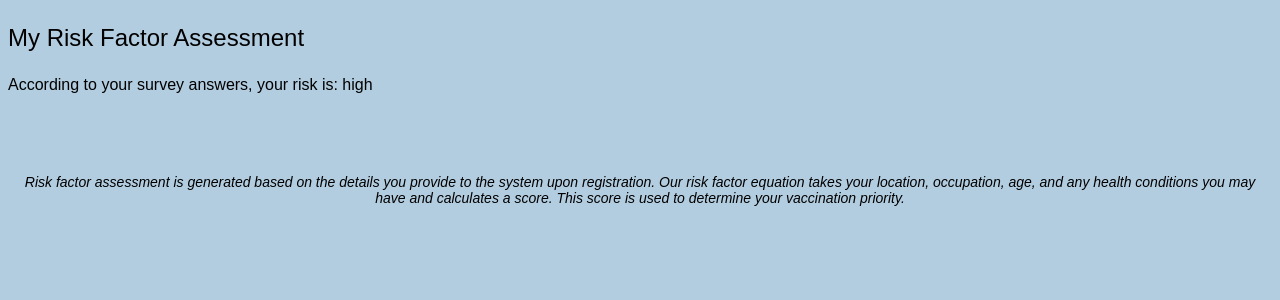
After one commit to tyleryip/vaccine-tracking-app, a Django app: page /civilian/1/riskfactor/ in a window 1280 px wide. The commit adds this page. Shown: the top 300 px of the page. Run offline with Django 3.2, Linux system fonts and the light colour scheme; tables that the repository leaves empty hold one stand-in row (values such as "Sample post").

Commit message:
### Feat: Added risk factor page for civilians

```diff
--- a/cpsc471-project/tracker/models.py
+++ b/cpsc471-project/tracker/models.py
@@ -121,7 +121,26 @@ class RiskFactor(models.Model):
     occupation = models.BooleanField("High-Risk Occupation (Health Care)", default=False)
     at_risk_age = models.BooleanField("High-Risk Age Bracket (>70)", default=False)
 
-    # TODO: Write a function to give a risk factor score
+    # Return the risk factor for this civilian based on health conditions and
+    def calculate_riskfactor_score(self):
+        conditions = HealthCondition.objects.filter(hcc_no = self.hcc_no)
+        score = 0
+        # Geometric increase for each additional condition
+        for i, condition in enumerate(conditions):
+            score += (5 * i)
+
+        score += (self.occupation * 1000) + (self.location * 25) + (self.at_risk_age * 75)
+        return score
+
+    def get_score(self):
+        score = self.calculate_riskfactor_score()
+
+        if score > 100:
+            return"high"
+        elif score > 50:
+            return "medium"
+        else:
+            return "low"
 
     def __str__(self):
         return "HCC: " + str(self.hcc_no)
--- /dev/null
+++ b/cpsc471-project/tracker/static/tracker/civilian_riskfactor.css
@@ -0,0 +1,15 @@
+body {
+  background-color: #b3cde0;
+  font-family: Arial, Helvetica, sans-serif;
+}
+
+.subheading {
+  font-size: 24px;
+}
+
+.riskfactor-information {
+  margin-top: 10vh;
+  text-align: center;
+  font-style: italic;
+  font-size: 14px;
+}
--- /dev/null
+++ b/cpsc471-project/tracker/templates/tracker/civilian_riskfactor.html
@@ -0,0 +1,32 @@
+{% load static %}
+
+<!DOCTYPE html>
+<html lang="en">
+  <head>
+    <meta charset="UTF-8" />
+    <meta http-equiv="X-UA-Compatible" content="IE=edge" />
+    <meta name="viewport" content="width=device-width, initial-scale=1.0" />
+    <title>My Risk Factor</title>
+    <link
+      rel="stylesheet"
+      type="text/css"
+      href="{% static 'tracker/civilian_riskfactor.css' %}"
+    />
+  </head>
+  <body>
+    <div>
+      <p class="subheading">My Risk Factor Assessment</p>
+      {% if my_riskfactor %}
+      <span> According to your survey answers, your risk is: </span>
+      <span> {{my_riskfactor.get_score}} </span>
+      <p class="riskfactor-information">
+        Risk factor assessment is generated based on the details you provide to
+        the system upon registration. Our risk factor equation takes your
+        location, occupation, age, and any health conditions you may have and
+        calculates a score. This score is used to determine your vaccination
+        priority.
+      </p>
+      {% endif %}
+    </div>
+  </body>
+</html>
--- a/cpsc471-project/tracker/urls.py
+++ b/cpsc471-project/tracker/urls.py
@@ -17,12 +17,13 @@ urlpatterns = [
     # Ex. civilian/1/
     path('civilian/<int:hcc_no>/', views.civilian_homepage, name='civilian_homepage'),
     path('civilian/add/', views.new_civilian, name='new_civilian'),
-    path('civilian/<int:hcc_no>/edit', views.edit_civilian, name='edit_civilian'),
-    path('civilian/<int:hcc_no>/riskfactor', views.civilian_riskfactor, name='civilian_riskfactor'),
+    path('civilian/<int:hcc_no>/edit/', views.edit_civilian, name='edit_civilian'),
+    path('civilian/<int:hcc_no>/riskfactor/', views.civilian_riskfactor, name='civilian_riskfactor'),
+    path('civilian/<int:hcc_no>/appointments/', views.civilian_appointments, name='civilian_appointments'),
 
     # After logging in, nurse will be able to access their homepage
     # Ex. nurse/1/
     path('nurse/<int:hcc_no>/', views.nurse_homepage, name='nurse_homepage'),
     path('nurse/add/', views.new_nurse, name='new_nurse'),
-    path('nurse/<int:hcc_no>/edit', views.edit_nurse, name='edit_nurse'),
+    path('nurse/<int:hcc_no>/edit/', views.edit_nurse, name='edit_nurse'),
 ]
--- a/cpsc471-project/tracker/views.py
+++ b/cpsc471-project/tracker/views.py
@@ -63,10 +63,21 @@ def edit_civilian(request, hcc_no):
 def civilian_riskfactor(request, hcc_no):
     try:
         my_riskfactor = RiskFactor.objects.get(hcc_no = hcc_no)
+        context = {
+            "my_riskfactor": my_riskfactor,
+        }
+
+        return render(request, "tracker/civilian_riskfactor.html", context)
     except RiskFactor.DoesNotExist:
         raise Http404("Risk factor does not exist for this civilian")
-    return HttpResponse("This will let you view the risk factor: %s" % my_riskfactor)
 
+
+def civilian_appointments(request, hcc_no):
+    my_appointments = Appointment.objects.filter(civilian_hcc_no = hcc_no)
+    context = {
+        "my_appointments": my_appointments
+    }
+    return render(request, "tracker/civilian_appointments.html", context)
 
 # Nurse Views: #########################################################
 def nurse_homepage(request, hcc_no):
```
Also changed, not shown: cpsc471-project/tracker/static/tracker/civilian_appointments.css (added, +12 -0 lines), cpsc471-project/tracker/templates/tracker/civilian_appointments.html (added, +32 -0 lines), cpsc471-project/tracker/templates/tracker/civilian_homepage.html (+10 -2 lines), cpsc471-project/tracker/templates/tracker/civilian_registration.html (+19 -23 lines).
